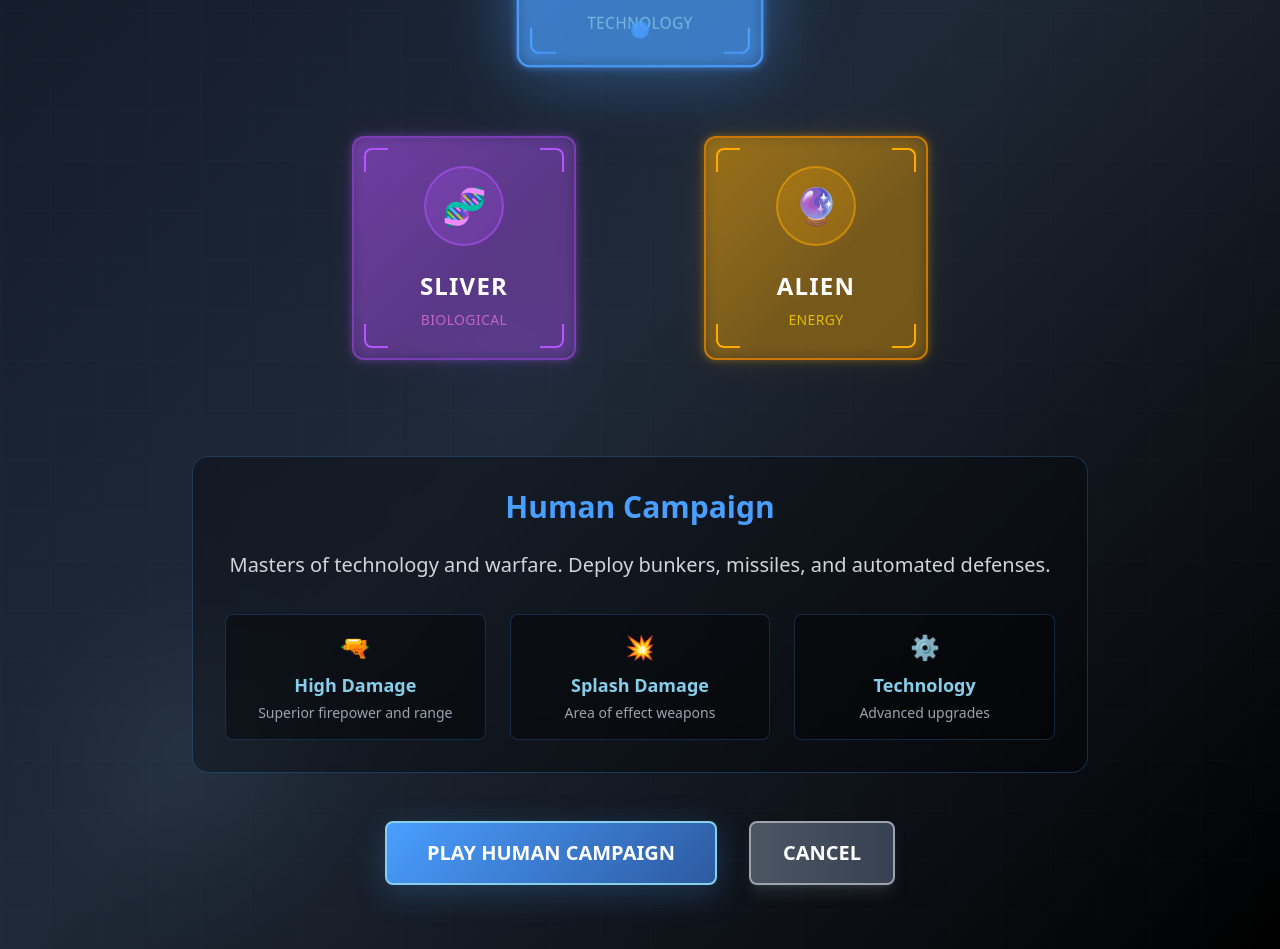
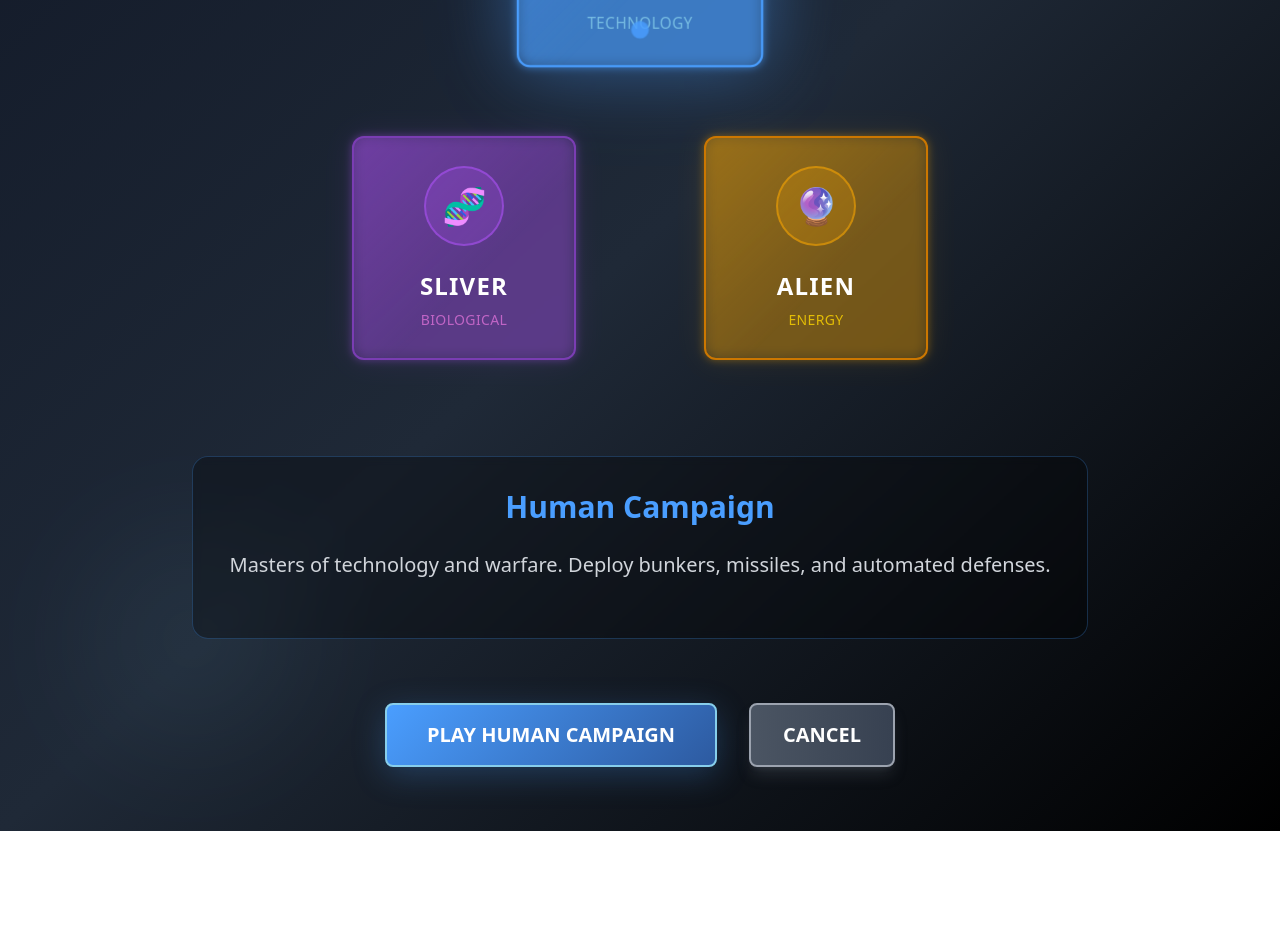
Before and after one commit to Aliencryptodev/StarFluent, a Next.js app: page /campaign in a window 1280 px wide. Shown: the part 340-1289 px from the top of the page. After the commit the page ends 1171 px from the top, so only its background shows below. Built offline with nearby package versions, Linux system fonts and the light colour scheme.

Commit message:
Update RaceSelector.tsx

```diff
--- a/app/campaign/RaceSelector.tsx
+++ b/app/campaign/RaceSelector.tsx
@@ -6,7 +6,6 @@ import { RACE_CONFIGS, RaceKey } from '../../types';
 
 export default function RaceSelector() {
   const [selectedRace, setSelectedRace] = useState<RaceKey>('human');
-  const [hoveredRace, setHoveredRace] = useState<RaceKey | null>(null);
   const router = useRouter();
 
   const handlePlayCampaign = () => {
@@ -19,7 +18,6 @@ export default function RaceSelector() {
 
   return (
     <div className="min-h-screen bg-gradient-to-br from-gray-900 via-gray-800 to-black relative overflow-hidden">
-      {/* Efectos de fondo dinámicos según raza seleccionada */}
       <div className="absolute inset-0 opacity-20">
         <div
           className="absolute top-10 right-10 w-40 h-40 rounded-full blur-3xl opacity-50 transition-all duration-500"
@@ -29,25 +27,8 @@ export default function RaceSelector() {
           className="absolute bottom-20 left-20 w-56 h-56 rounded-full blur-3xl opacity-30 transition-all duration-500"
           style={{ backgroundColor: RACE_CONFIGS[selectedRace].colors.accent }}
         ></div>
-        <div
-          className="absolute top-1/2 left-1/3 w-32 h-32 rounded-full blur-2xl opacity-40 transition-all duration-500"
-          style={{ backgroundColor: RACE_CONFIGS[selectedRace].colors.secondary }}
-        ></div>
       </div>
 
-      {/* Grid pattern overlay */}
-      <div
-        className="absolute inset-0 opacity-10"
-        style={{
-          backgroundImage: `
-            linear-gradient(rgba(255,255,255,0.1) 1px, transparent 1px),
-            linear-gradient(90deg, rgba(255,255,255,0.1) 1px, transparent 1px)
-          `,
-          backgroundSize: '50px 50px'
-        }}
-      ></div>
-
-      {/* Header */}
       <div className="relative z-10 pt-12 pb-6">
         <div className="flex items-center justify-between px-8 mb-4">
           <button
@@ -69,48 +50,21 @@ export default function RaceSelector() {
             ></div>
           </div>
 
-          <div className="w-32"></div> {/* Spacer */}
+          <div className="w-32"></div>
         </div>
       </div>
 
-      {/* Selector de razas */}
       <div className="relative z-10 flex flex-col items-center justify-center px-8 py-8">
-
-        {/* Raza superior: Human */}
         <div className="mb-20">
-          <RaceCard
-            raceKey="human"
-            isSelected={selectedRace === 'human'}
-            isHovered={hoveredRace === 'human'}
-            onClick={() => setSelectedRace('human')}
-            onMouseEnter={() => setHoveredRace('human')}
-            onMouseLeave={() => setHoveredRace(null)}
-          />
+          <RaceCard raceKey="human" isSelected={selectedRace === 'human'} onClick={() => setSelectedRace('human')} />
         </div>
 
-        {/* Razas inferiores: Sliver y Alien */}
         <div className="flex justify-center items-center gap-32">
-          <RaceCard
-            raceKey="sliver"
-            isSelected={selectedRace === 'sliver'}
-            isHovered={hoveredRace === 'sliver'}
-            onClick={() => setSelectedRace('sliver')}
-            onMouseEnter={() => setHoveredRace('sliver')}
-            onMouseLeave={() => setHoveredRace(null)}
-          />
-
-          <RaceCard
-            raceKey="alien"
-            isSelected={selectedRace === 'alien'}
-            isHovered={hoveredRace === 'alien'}
-            onClick={() => setSelectedRace('alien')}
-            onMouseEnter={() => setHoveredRace('alien')}
-            onMouseLeave={() => setHoveredRace(null)}
-          />
+          <RaceCard raceKey="sliver" isSelected={selectedRace === 'sliver'} onClick={() => setSelectedRace('sliver')} />
+          <RaceCard raceKey="alien" isSelected={selectedRace === 'alien'} onClick={() => setSelectedRace('alien')} />
         </div>
       </div>
 
-      {/* Descripción de la raza seleccionada */}
       <div className="relative z-10 mt-16 px-8">
         <div className="max-w-4xl mx-auto">
           <div
@@ -127,37 +81,15 @@ export default function RaceSelector() {
             <p className="text-gray-300 text-xl leading-relaxed mb-6">
               {RACE_CONFIGS[selectedRace].description}
             </p>
-
-            {/* Stats preview por raza */}
-            <div className="grid grid-cols-3 gap-6 mt-8">
-              {getPreviewStats(selectedRace).map((stat, index) => (
-                <div
-                  key={index}
-                  className="bg-black/40 rounded-lg p-4 border"
-                  style={{ borderColor: RACE_CONFIGS[selectedRace].colors.secondary + '60' }}
-                >
-                  <div className="text-2xl mb-2">{stat.icon}</div>
-                  <div
-                    className="font-semibold text-lg"
-                    style={{ color: RACE_CONFIGS[selectedRace].colors.accent }}
-                  >
-                    {stat.label}
-                  </div>
-                  <div className="text-sm text-gray-400 mt-1">{stat.description}</div>
-                </div>
-              ))}
-            </div>
           </div>
         </div>
       </div>
 
-      {/* Botones de acción */}
-      <div className="relative z-10 flex justify-center gap-8 mt-12 pb-16">
+      <div className="relative z-10 flex justify-center gap-8 mt-16 pb-16">
         <button
           onClick={handlePlayCampaign}
           className="px-10 py-4 font-bold text-xl rounded-lg border-2
-                     shadow-lg transform hover:scale-105 transition-all duration-300
-                     focus:outline-none focus:ring-2"
+                     shadow-lg transform hover:scale-105 transition-all duration-300"
           style={{
             background: `linear-gradient(135deg, ${RACE_CONFIGS[selectedRace].colors.primary}, ${RACE_CONFIGS[selectedRace].colors.secondary})`,
             borderColor: RACE_CONFIGS[selectedRace].colors.accent,
@@ -173,8 +105,7 @@ export default function RaceSelector() {
           className="px-8 py-4 bg-gradient-to-r from-gray-600 to-gray-700 hover:from-gray-500 hover:to-gray-600
                      text-white font-semibold text-xl rounded-lg border-2 border-gray-400
                      shadow-lg shadow-gray-500/25 hover:shadow-gray-400/50
-                     transform hover:scale-105 transition-all duration-200
-                     focus:outline-none focus:ring-2 focus:ring-gray-400"
+                     transform hover:scale-105 transition-all duration-200"
         >
           CANCEL
         </button>
@@ -183,41 +114,23 @@ export default function RaceSelector() {
   );
 }
 
-// Componente individual para cada tarjeta de raza
-function RaceCard({
-  raceKey,
-  isSelected,
-  isHovered,
-  onClick,
-  onMouseEnter,
-  onMouseLeave
-}: {
+function RaceCard({ raceKey, isSelected, onClick }: {
   raceKey: RaceKey;
   isSelected: boolean;
-  isHovered: boolean;
   onClick: () => void;
-  onMouseEnter: () => void;
-  onMouseLeave: () => void;
 }) {
   const race = RACE_CONFIGS[raceKey];
+  const icons = { human: '🛡️', sliver: '🧬', alien: '🔮' };
 
   return (
     <div
       onClick={onClick}
-      onMouseEnter={onMouseEnter}
-      onMouseLeave={onMouseLeave}
-      className={`
-        relative w-56 h-56 cursor-pointer transition-all duration-300 transform
-        ${isSelected ? 'scale-110' : 'scale-100'}
-        ${isHovered ? 'scale-105' : ''}
-      `}
+      className={`relative w-56 h-56 cursor-pointer transition-all duration-300 transform
+        ${isSelected ? 'scale-110' : 'scale-100'}`}
     >
-      {/* Marco exterior con glow */}
       <div
-        className={`
-          absolute inset-0 rounded-xl transition-all duration-300 blur-sm
-          ${isSelected ? 'opacity-70' : 'opacity-40'}
-        `}
+        className={`absolute inset-0 rounded-xl transition-all duration-300 blur-sm
+          ${isSelected ? 'opacity-70' : 'opacity-40'}`}
         style={{
           backgroundColor: race.colors.primary,
           boxShadow: isSelected
@@ -226,35 +139,28 @@ function RaceCard({
         }}
       ></div>
 
-      {/* Marco principal */}
       <div
-        className={`
-          relative w-full h-full rounded-xl border-2
+        className={`relative w-full h-full rounded-xl border-2
           bg-gradient-to-br from-gray-800 to-gray-900
           flex flex-col items-center justify-center
-          transition-all duration-300 backdrop-blur-sm
-        `}
+          transition-all duration-300 backdrop-blur-sm`}
         style={{
           borderColor: isSelected ? race.colors.primary : race.colors.secondary,
           backgroundImage: `linear-gradient(135deg, ${race.colors.glow}, transparent 60%)`
         }}
       >
-        {/* Ícono temático de la raza */}
         <div
-          className={`
-            w-20 h-20 rounded-full mb-6 flex items-center justify-center
-            text-4xl font-bold transition-all duration-300 border-2
-          `}
+          className={`w-20 h-20 rounded-full mb-6 flex items-center justify-center
+            text-4xl font-bold transition-all duration-300 border-2`}
           style={{
             backgroundColor: race.colors.primary + '30',
             color: race.colors.primary,
             borderColor: race.colors.primary + '80'
           }}
         >
-          {getRaceIcon(raceKey)}
+          {icons[raceKey]}
         </div>
 
-        {/* Nombre de la raza */}
         <h3
           className="text-2xl font-bold tracking-wider transition-colors duration-300 mb-2"
           style={{ color: isSelected ? race.colors.primary : '#ffffff' }}
@@ -262,7 +168,6 @@ function RaceCard({
           {race.displayName.toUpperCase()}
         </h3>
 
-        {/* Subtítulo del tema */}
         <div
           className="text-sm font-medium tracking-wide opacity-80"
           style={{ color: race.colors.accent }}
@@ -270,7 +175,6 @@ function RaceCard({
           {race.theme.toUpperCase()}
         </div>
 
-        {/* Indicador de selección */}
         {isSelected && (
           <div className="absolute bottom-6 left-1/2 transform -translate-x-1/2">
             <div
@@ -280,48 +184,6 @@ function RaceCard({
           </div>
         )}
       </div>
-
-      {/* Efectos de esquinas futuristas */}
-      <div className="absolute top-3 left-3 w-6 h-6 border-l-2 border-t-2 rounded-tl-lg"
-           style={{ borderColor: race.colors.primary }}></div>
-      <div className="absolute top-3 right-3 w-6 h-6 border-r-2 border-t-2 rounded-tr-lg"
-           style={{ borderColor: race.colors.primary }}></div>
-      <div className="absolute bottom-3 left-3 w-6 h-6 border-l-2 border-b-2 rounded-bl-lg"
-           style={{ borderColor: race.colors.primary }}></div>
-      <div className="absolute bottom-3 right-3 w-6 h-6 border-r-2 border-b-2 rounded-br-lg"
-           style={{ borderColor: race.colors.primary }}></div>
     </div>
   );
 }
-
-// Helper functions
-function getRaceIcon(race: RaceKey): string {
-  const icons = {
-    human: '🛡️',
-    sliver: '🧬',
-    alien: '🔮'
-  };
-  return icons[race];
-}
-
-function getPreviewStats(race: RaceKey) {
-  const stats = {
-    human: [
-      { icon: '🔫', label: 'High Damage', description: 'Superior firepower and range' },
-      { icon: '💥', label: 'Splash Damage', description: 'Area of effect weapons' },
-      { icon: '⚙️', label: 'Technology', description: 'Advanced upgrades' }
-    ],
-    sliver: [
-      { icon: '🧪', label: 'Poison DoT', description: 'Damage over time effects' },
-      { icon: '🐛', label: 'Evolution', description: 'Adaptive abilities' },
-      { icon: '🌿', label: 'Organic', description: 'Self-regenerating defenses' }
-    ],
-    alien: [
-      { icon: '⚡', label: 'Energy Chains', description: 'Lightning between enemies' },
-      { icon: '🌀', label: 'Psionic Control', description: 'Slow and confuse effects' },
-      { icon: '✨', label: 'Pure Energy', description: 'Armor-piercing attacks' }
-    ]
-  };
-
-  return stats[race];
-}
```
